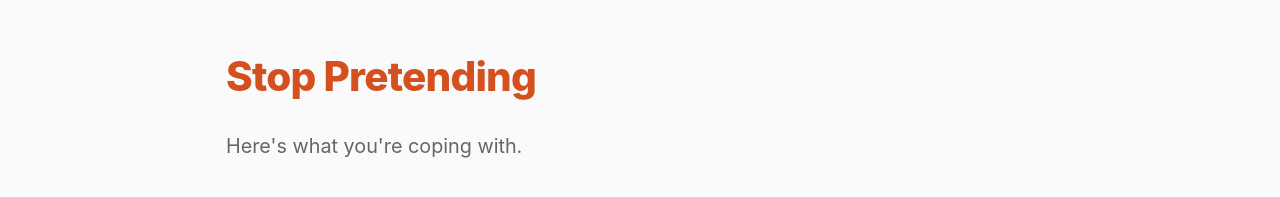
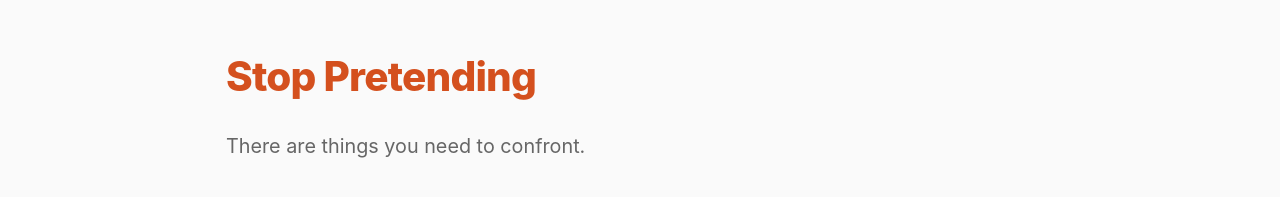
Before and after one commit to mdmagnuson-creator/opencope, a website: page index.html in a window 1280 px wide. Shown: the part 1380-1577 px from the top of the page. Drawn offline with Linux system fonts and the light colour scheme.

Commit message:
copy: change Stop Pretending intro text

```diff
--- a/index.html
+++ b/index.html
@@ -124,7 +124,7 @@
 
     <section id="whats-happening">
       <h2>Stop Pretending</h2>
-      <p class="section-intro">Here's what you're coping with.</p>
+      <p class="section-intro">There are things you need to confront.</p>
       <p class="swipe-hint">Swipe to see more →</p>
 
       <div class="news-grid">
```
